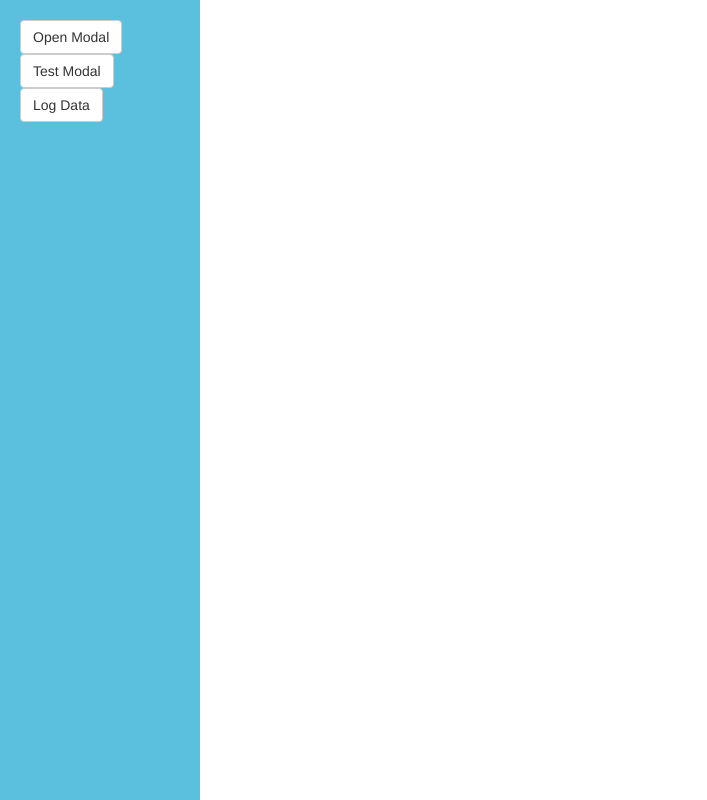
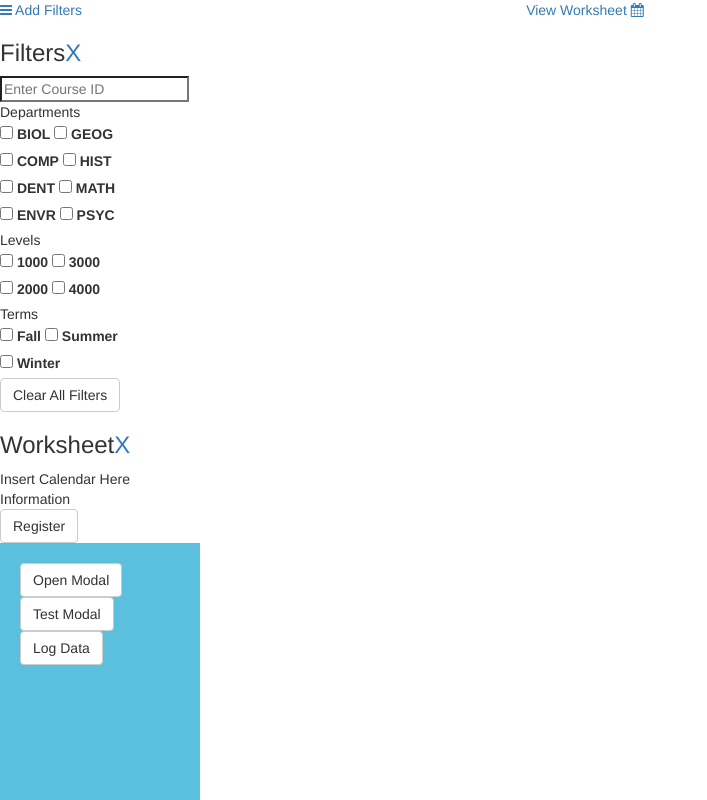
Before and after one commit to zhavens/course_graph, a plain HTML site: page index.html in a window 1280 px wide. Shown: the top 800 px of the page, without its empty margins (0-707 px from the left). Drawn offline with nearby package versions, Linux system fonts and the light colour scheme.

Commit message:
Added menus

```diff
--- a/index.html
+++ b/index.html
@@ -3,38 +3,116 @@
 <html>
     <head>
         <meta charset="UTF-8">
-
+        <script src="bower_components/jquery/dist/jquery.js"></script>
+        <script src="bower_components/bootstrap/dist/js/bootstrap.js"></script>
         <link rel="stylesheet" href="bower_components/bootstrap/dist/css/bootstrap.css"></link>
+        <link rel="stylesheet" href="http://netdna.bootstrapcdn.com/font-awesome/4.0.3/css/font-awesome.css">
         <link rel="stylesheet" href="css/index.css"></link>
         <link rel="stylesheet" href="css/modal.css"></link>
-
         <title>Graph-Based Course Selection</title>
     </head>
 
     <body>
+        <!-- Header -->
+        <div class="header">
+            <table style="width: 100%;">
+                <tr>
+                    <td class="filter-cell"><a href="#" class="filter-menu-toggle"><i class="fa fa-bars"></i> Add Filters</a></td>
+                    <td class="worksheet-cell"><a href="#" class="worksheet-menu-toggle">View Worksheet <i class="fa fa-calendar"></i></a></td>
+                </tr>
+            </table>
+        </div>
+
+        <!-- Filter Menu -->
+        <div class="filter-menu">
+            <h3>Filters<a href="#" class="filter-menu-toggle">X</a></h3>
+            <div class="filter-item">
+                <input class="search" type="search" results="5" placeholder="Enter Course ID"></input>
+            </div>
+            <div class="filter-section">
+                <span class="filter-header">Departments</span>
+                <div class="filter-levels">
+                    <span>
+                        <label class="filter-checkbox"><input class="filterbox" type="checkbox" value="BIOL"> BIOL</label>
+                        <label class="filter-checkbox"><input class="filterbox" type="checkbox" value="GEOG"> GEOG</label>
+                    </span><br>
+                    <span>
+                        <label class="filter-checkbox"><input class="filterbox" type="checkbox" value="COMP"> COMP</label>
+                        <label class="filter-checkbox"><input class="filterbox" type="checkbox" value="HIST"> HIST</label>
+                    </span><br>
+                    <span>
+                        <label class="filter-checkbox"><input class="filterbox" type="checkbox" value="DENT"> DENT</label>
+                        <label class="filter-checkbox"><input class="filterbox" type="checkbox" value="MATH"> MATH</label>
+                    </span><br>
+                    <span>
+                        <label class="filter-checkbox"><input class="filterbox" type="checkbox" value="ENVR"> ENVR</label>
+                        <label class="filter-checkbox"><input class="filterbox" type="checkbox" value="PSYC"> PSYC</label>
+                    </span>
+                </div>
+            </div>
+            <div class="filter-section">
+                <span class="filter-header">Levels</span>
+                <div class="filter-levels">
+                    <span>
+                        <label class="filter-checkbox"><input class="filterbox" type="checkbox" value="CL1"> 1000</label>
+                        <label class="filter-checkbox"><input class="filterbox" type="checkbox" value="CL3"> 3000</label>
+                    </span><br>
+                    <span>
+                        <label class="filter-checkbox"><input class="filterbox" type="checkbox" value="CL2"> 2000</label>
+                        <label class="filter-checkbox"><input class="filterbox" type="checkbox" value="CL4"> 4000</label>
+                    </span>
+                </div>
+            </div>
+            <div class="filter-section">
+                <span class="filter-header">Terms</span>
+                <div class="filter-terms">
+                    <span>
+                        <label class="filter-checkbox"><input class="filterbox" type="checkbox" value="Fall"> Fall</label>
+                        <label class="filter-checkbox"><input class="filterbox" type="checkbox" value="Summer"> Summer</label>
+                    </span><br>
+                    <span>
+                        <label class="filter-checkbox"><input class="filterbox" type="checkbox" value="Winter"> Winter</label>
+                    </span>
+                </div>
+            </div>
+            <div class="filter-section">
+                <button class="btn btn-default filter-header" id="clear-filters">Clear All Filters</button>
+            </div>
+        </div>
+
+        <!-- Worksheet Menu -->
+        <div class="worksheet-menu">
+            <h3>Worksheet<a href="#" class="worksheet-menu-toggle">X</a></h3>
+            <div class="worksheet-section">
+                <span class="worksheet-header">Insert Calendar Here</span>
+            </div>
+            <div class="worksheet-section">
+                <span class="worksheet-header">Information</span><br>
+                <button class="btn btn-default worksheet-header" id="register">Register</button>
+            </div>
+        </div>
+
+        <!-- Modal Test Div -->
         <div height="100%" width="120px" class="sidebar label-info">
-            <button class="btn btn-default" id='modal-open'>Open Modal</button>
-            <button class="btn btn-default" id='modal-test'>Test Modal</button>
+            <button class="btn btn-default" id="modal-open">Open Modal</button>
+            <button class="btn btn-default" id="modal-test">Test Modal</button>
             <button class="btn btn-default" id='data-test' onclick="getData()">Log Data</button>
         </div>
 
-        <div id='modal-overlay'></div>
-        <div id='modal'>
-            <div id='modal-container'>
-                <div id='modal-header'>
-                    <a href='#' id='modal-close'>X</a>
-                    <div class='horiz-divider'></div>
+        <div id="modal-overlay"></div>
+        <div id="modal">
+            <div id="modal-container">
+                <div id="modal-header">
+                    <a href="#" id="modal-close">X</a>
+                    <div class="horiz-divider"></div>
                 </div>
-                <div id='modal-body'></div>
+                <div id="modal-body"></div>
             </div>
         </div>
-
-        <script src="bower_components/jquery/dist/jquery.js"></script>
-        <script src="bower_components/bootstap/dist/js/bootstrap.min.js"></script>
+        <!-- SCRIPTS -->
+        <script src="bower_components/bootstrap/dist/js/bootstrap.min.js"></script>
         <script src="js/data/courseData.json"></script>
         <script src="js/index.js"></script>
         <script src="js/modal.js"></script>
     </body>
-
-
 </html>
```
